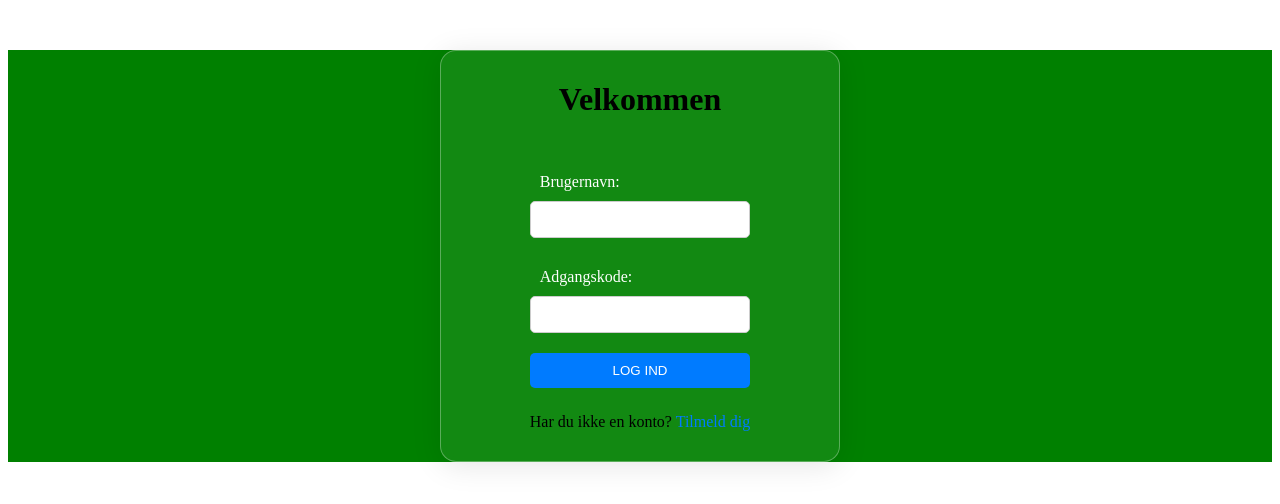
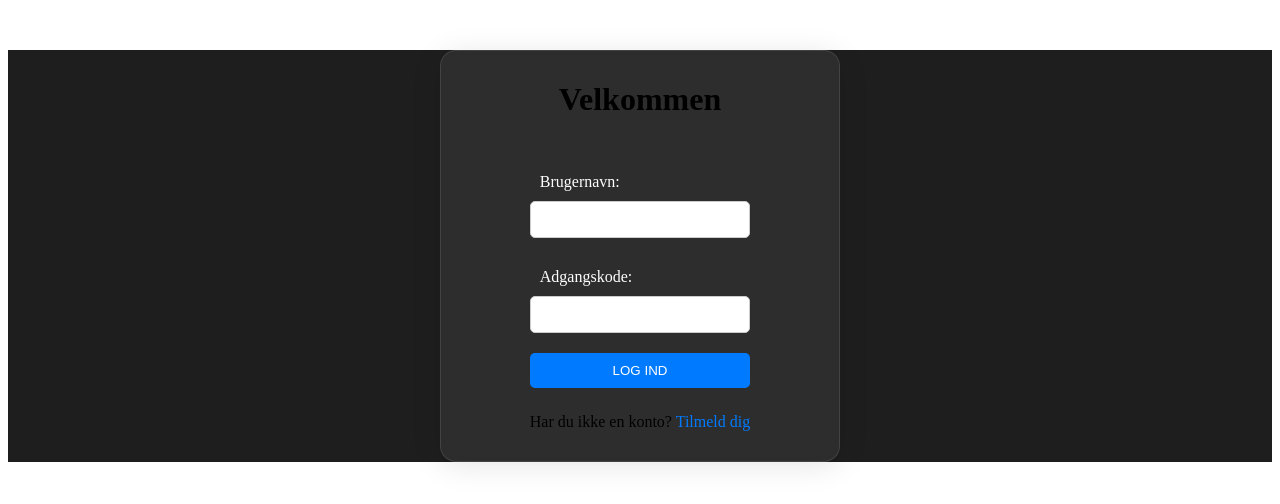
Before and after one commit to BitBenders-Union/H3ProjectManagerFrontend, an Angular app in the folder H3ProjectManagerFrontend/: page / in a window 1280 px wide. Shown: the top 504 px of the page. Built offline with nearby package versions, Linux system fonts and the light colour scheme.

Commit message:
login
husk og slet body

```diff
--- a/H3ProjectManagerFrontend/src/app/components/login/login.component.css
+++ b/H3ProjectManagerFrontend/src/app/components/login/login.component.css
@@ -4,10 +4,10 @@
     box-sizing: border-box;
 }
 body{
-    background-color: green;
+    background: rgb(30, 30, 30);
 }
 
-/* Slet op over ^^^^ + body i html*/
+/* Slet op over ^^^^ + body i html - det er kun for at se selve "login boksen" */
 
 .container {
     width: 400px;
@@ -21,7 +21,7 @@ body{
     box-shadow: 0 4px 30px rgba(0, 0, 0, 0.1);
     backdrop-filter: blur(8.1px);
     -webkit-backdrop-filter: blur(8.1px);
-    border: 1px solid rgba(255, 255, 255, 0.3);
+    border: 1px solid rgba(255, 255, 255, 0.1);
 }
 
 h1 {
```
